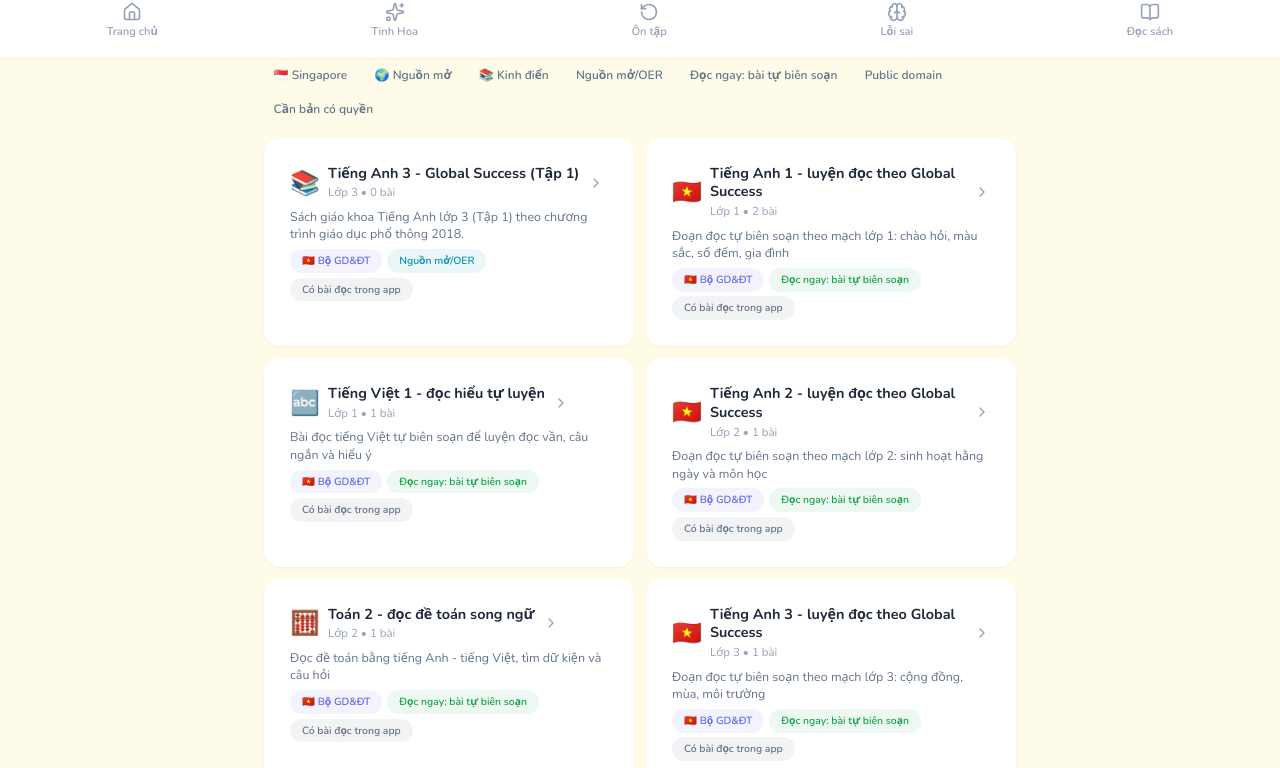
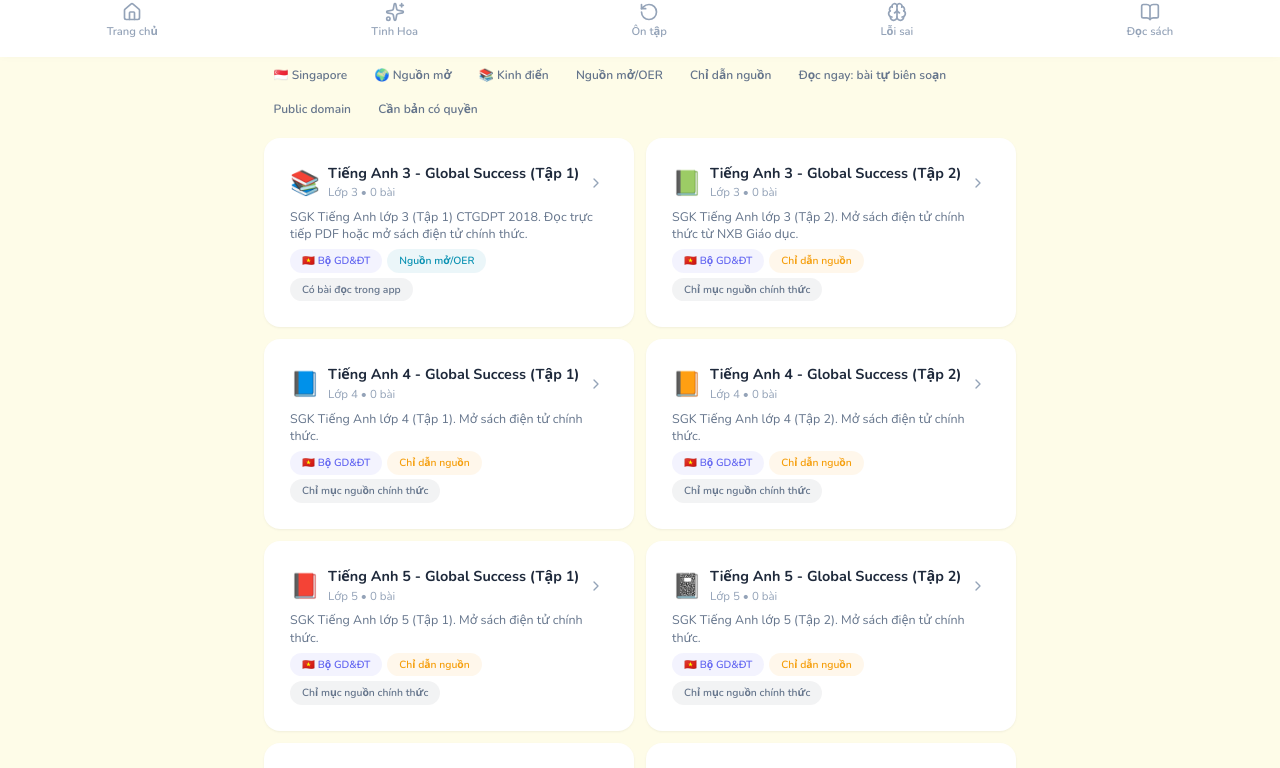
Before and after one commit to drthienlongfacs-hub/henry-learning-os, a Next.js app: page /child/library in a window 1280 px wide. Shown: the part 743-1511 px from the top of the page. Built offline with nearby package versions, Linux system fonts and the light colour scheme.

Commit message:
feat(library): Add full SGK Tiếng Anh lớp 3-5 with official e-book reader links (Hành trang số)

```diff
--- a/src/app/child/library/page.tsx
+++ b/src/app/child/library/page.tsx
@@ -484,12 +484,41 @@
                         {selectedBook.pdfUrl && (
                             <button
                                 className="btn btn-primary"
-                                style={{ width: '100%', marginBottom: '1rem', padding: '0.85rem' }}
+                                style={{ width: '100%', marginBottom: '0.5rem', padding: '0.85rem' }}
                                 onClick={() => setViewMode('pdf')}
                             >
                                 <BookOpen size={18} />
                                 {lang === 'vi' ? 'Đọc toàn văn SGK (PDF Interactive)' : 'Read full textbook (PDF Interactive)'}
                             </button>
+                        )}
+
+                        {/* Official E-Book Reader Link */}
+                        {selectedBook.officialReaderUrl && (
+                            <a
+                                href={selectedBook.officialReaderUrl}
+                                target="_blank"
+                                rel="noopener noreferrer"
+                                className="btn"
+                                style={{
+                                    width: '100%',
+                                    marginBottom: '1rem',
+                                    padding: '0.85rem',
+                                    background: 'linear-gradient(135deg, #16a34a, #15803d)',
+                                    color: '#fff',
+                                    fontWeight: 800,
+                                    textDecoration: 'none',
+                                    display: 'flex',
+                                    alignItems: 'center',
+                                    justifyContent: 'center',
+                                    gap: '0.5rem',
+                                    borderRadius: '12px',
+                                    border: 'none',
+                                    fontSize: '0.92rem',
+                                }}
+                            >
+                                <GraduationCap size={18} />
+                                {lang === 'vi' ? 'Mở sách điện tử chính thức (Hành trang số)' : 'Open official e-book (Hành trang số)'}
+                            </a>
                         )}
 
                         {/* Passage list */}
--- a/src/data/textbook-library.ts
+++ b/src/data/textbook-library.ts
@@ -98,6 +98,7 @@
     importHint?: string;
     curriculumTags: string[];
     pdfUrl?: string; // Embedded PDF file URL
+    officialReaderUrl?: string; // Link to official e-book reader (hanhtrangso, sachmem, etc.)
 }
 
 export interface OfficialLibrarySourcePack {
@@ -263,15 +264,112 @@
         category: 'vn-moe',
         subject: 'english',
         grade: 3,
-        description: 'Sách giáo khoa Tiếng Anh lớp 3 (Tập 1) theo chương trình giáo dục phổ thông 2018.',
-        descriptionVi: 'Sách giáo khoa Tiếng Anh lớp 3 (Tập 1) theo chương trình giáo dục phổ thông 2018.',
+        description: 'Full textbook — Tiếng Anh lớp 3 (Tập 1) CTGDPT 2018. Đọc trực tiếp PDF hoặc mở sách điện tử chính thức.',
+        descriptionVi: 'SGK Tiếng Anh lớp 3 (Tập 1) CTGDPT 2018. Đọc trực tiếp PDF hoặc mở sách điện tử chính thức.',
         coverEmoji: '📚',
         sourceNote: 'NXB Giáo dục Việt Nam - Bộ sách Global Success.',
+        officialSourceUrl: 'https://heid.vn/product/sach-giao-khoa-tieng-anh-lop-3-global-success/',
         licenseStatus: 'open_license',
-        licenseNote: 'Sử dụng cá nhân/gia đình (Fair Use)',
+        licenseNote: 'Sử dụng cá nhân/gia đình. Mở sách điện tử chính thức tại Hành trang số.',
         coverageStatus: 'read_now',
         pdfUrl: '/textbooks/tieng-anh-3-tap-1.pdf',
-        curriculumTags: ['A1', 'moe-2018'],
+        officialReaderUrl: 'https://hanhtrangso.nxbgd.vn/sach-dien-tu',
+        curriculumTags: ['A1', 'moe-2018', 'grade-3'],
+        passages: []
+    },
+    {
+        id: 'vn-english-g3-t2',
+        title: 'Tiếng Anh 3 - Global Success (Tập 2)',
+        titleVi: 'Tiếng Anh 3 - Global Success (Tập 2)',
+        category: 'vn-moe',
+        subject: 'english',
+        grade: 3,
+        description: 'Full textbook — Tiếng Anh lớp 3 (Tập 2). Mở sách điện tử chính thức từ NXB Giáo dục.',
+        descriptionVi: 'SGK Tiếng Anh lớp 3 (Tập 2). Mở sách điện tử chính thức từ NXB Giáo dục.',
+        coverEmoji: '📗',
+        sourceNote: 'NXB Giáo dục Việt Nam - Global Success.',
+        officialSourceUrl: 'https://heid.vn/product/sach-giao-khoa-tieng-anh-lop-3-global-success/',
+        licenseStatus: 'link_only',
+        licenseNote: 'Đọc tại Hành trang số (sách điện tử chính thức NXB GD). Gia đình nhúng PDF qua LocalVault.',
+        coverageStatus: 'catalog_link_only',
+        officialReaderUrl: 'https://hanhtrangso.nxbgd.vn/sach-dien-tu',
+        curriculumTags: ['A1', 'moe-2018', 'grade-3'],
+        passages: []
+    },
+    {
+        id: 'vn-english-g4-t1',
+        title: 'Tiếng Anh 4 - Global Success (Tập 1)',
+        titleVi: 'Tiếng Anh 4 - Global Success (Tập 1)',
+        category: 'vn-moe',
+        subject: 'english',
+        grade: 4,
+        description: 'Full textbook — Tiếng Anh lớp 4 (Tập 1). Mở sách điện tử chính thức.',
+        descriptionVi: 'SGK Tiếng Anh lớp 4 (Tập 1). Mở sách điện tử chính thức.',
+        coverEmoji: '📘',
+        sourceNote: 'NXB Giáo dục Việt Nam - Global Success.',
+        officialSourceUrl: 'https://heid.vn/product/sach-giao-khoa-tieng-anh-lop-4-global-success/',
+        licenseStatus: 'link_only',
+        licenseNote: 'Đọc tại Hành trang số. Gia đình nhúng PDF qua LocalVault nếu có bản quyền.',
+        coverageStatus: 'catalog_link_only',
+        officialReaderUrl: 'https://hanhtrangso.nxbgd.vn/sach-dien-tu',
+        curriculumTags: ['A1', 'moe-2018', 'grade-4'],
+        passages: []
+    },
+    {
+        id: 'vn-english-g4-t2',
+        title: 'Tiếng Anh 4 - Global Success (Tập 2)',
+        titleVi: 'Tiếng Anh 4 - Global Success (Tập 2)',
+        category: 'vn-moe',
+        subject: 'english',
+        grade: 4,
+        description: 'Full textbook — Tiếng Anh lớp 4 (Tập 2). Mở sách điện tử chính thức.',
+        descriptionVi: 'SGK Tiếng Anh lớp 4 (Tập 2). Mở sách điện tử chính thức.',
+        coverEmoji: '📙',
+        sourceNote: 'NXB Giáo dục Việt Nam - Global Success.',
+        officialSourceUrl: 'https://heid.vn/product/sach-giao-khoa-tieng-anh-lop-4-global-success/',
+        licenseStatus: 'link_only',
+        licenseNote: 'Đọc tại Hành trang số. Gia đình nhúng PDF qua LocalVault.',
+        coverageStatus: 'catalog_link_only',
+        officialReaderUrl: 'https://hanhtrangso.nxbgd.vn/sach-dien-tu',
+        curriculumTags: ['A1-A2', 'moe-2018', 'grade-4'],
+        passages: []
+    },
+    {
+        id: 'vn-english-g5-t1',
+        title: 'Tiếng Anh 5 - Global Success (Tập 1)',
+        titleVi: 'Tiếng Anh 5 - Global Success (Tập 1)',
+        category: 'vn-moe',
+        subject: 'english',
+        grade: 5,
+        description: 'Full textbook — Tiếng Anh lớp 5 (Tập 1). Mở sách điện tử chính thức.',
+        descriptionVi: 'SGK Tiếng Anh lớp 5 (Tập 1). Mở sách điện tử chính thức.',
+        coverEmoji: '📕',
+        sourceNote: 'NXB Giáo dục Việt Nam - Global Success.',
+        officialSourceUrl: 'https://heid.vn/product/sach-giao-khoa-tieng-anh-lop-5-global-success/',
+        licenseStatus: 'link_only',
+        licenseNote: 'Đọc tại Hành trang số. Gia đình nhúng PDF qua LocalVault.',
+        coverageStatus: 'catalog_link_only',
+        officialReaderUrl: 'https://hanhtrangso.nxbgd.vn/sach-dien-tu',
+        curriculumTags: ['A2', 'moe-2018', 'grade-5'],
+        passages: []
+    },
+    {
+        id: 'vn-english-g5-t2',
+        title: 'Tiếng Anh 5 - Global Success (Tập 2)',
+        titleVi: 'Tiếng Anh 5 - Global Success (Tập 2)',
+        category: 'vn-moe',
+        subject: 'english',
+        grade: 5,
+        description: 'Full textbook — Tiếng Anh lớp 5 (Tập 2). Mở sách điện tử chính thức.',
+        descriptionVi: 'SGK Tiếng Anh lớp 5 (Tập 2). Mở sách điện tử chính thức.',
+        coverEmoji: '📓',
+        sourceNote: 'NXB Giáo dục Việt Nam - Global Success.',
+        officialSourceUrl: 'https://heid.vn/product/sach-giao-khoa-tieng-anh-lop-5-global-success/',
+        licenseStatus: 'link_only',
+        licenseNote: 'Đọc tại Hành trang số. Gia đình nhúng PDF qua LocalVault.',
+        coverageStatus: 'catalog_link_only',
+        officialReaderUrl: 'https://hanhtrangso.nxbgd.vn/sach-dien-tu',
+        curriculumTags: ['A2', 'moe-2018', 'grade-5'],
         passages: []
     },
     {
```
